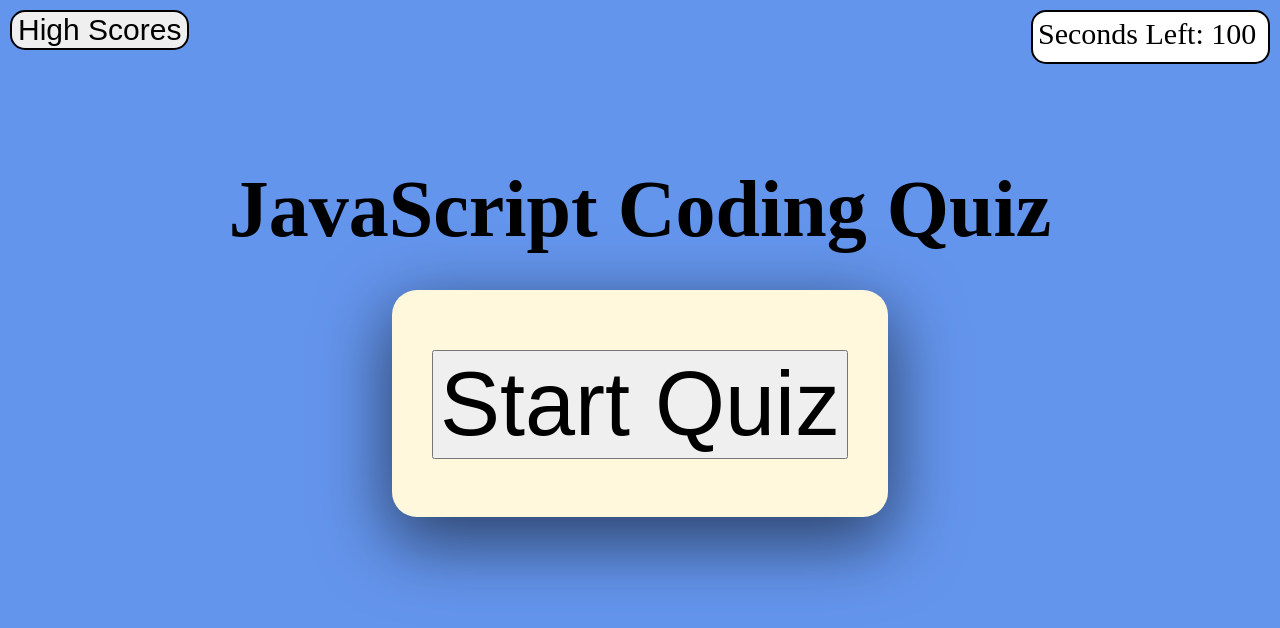
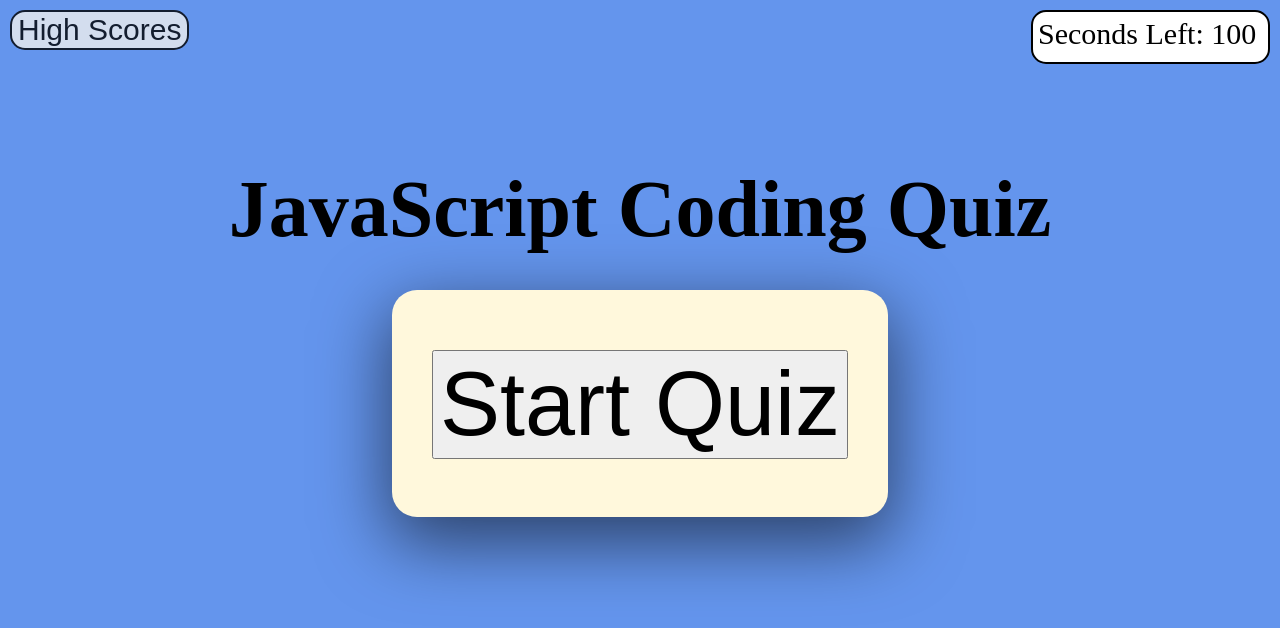
Before and after one commit to aaronweiner2016/Coding-Quiz-Aaron-Weiner, a plain HTML site: page index.html in a window 1280 px wide. In both pictures the pointer is over the button "High Scores". Drawn offline with Linux system fonts and the light colour scheme.

Commit message:
add some hovers

```diff
--- a/style.css
+++ b/style.css
@@ -57,6 +57,16 @@ body{
    border: 2px black solid;
 }
 
+#high-score:hover,
+#go-back:hover,
+#retake-quiz:hover,
+#start-btn:hover,
+.answers:hover,
+#next:hover{
+    opacity: .8;
+    transition: .25s;
+}
+
 #high-score-box{
     font-size: 30px;
 }
@@ -81,6 +91,7 @@ body{
     font-size: 30px;
     margin: 10px;
 }
+
 
 #start-btn{
     font-size: 90px;
```
Also changed, not shown: script.js (+1 -12 lines).
